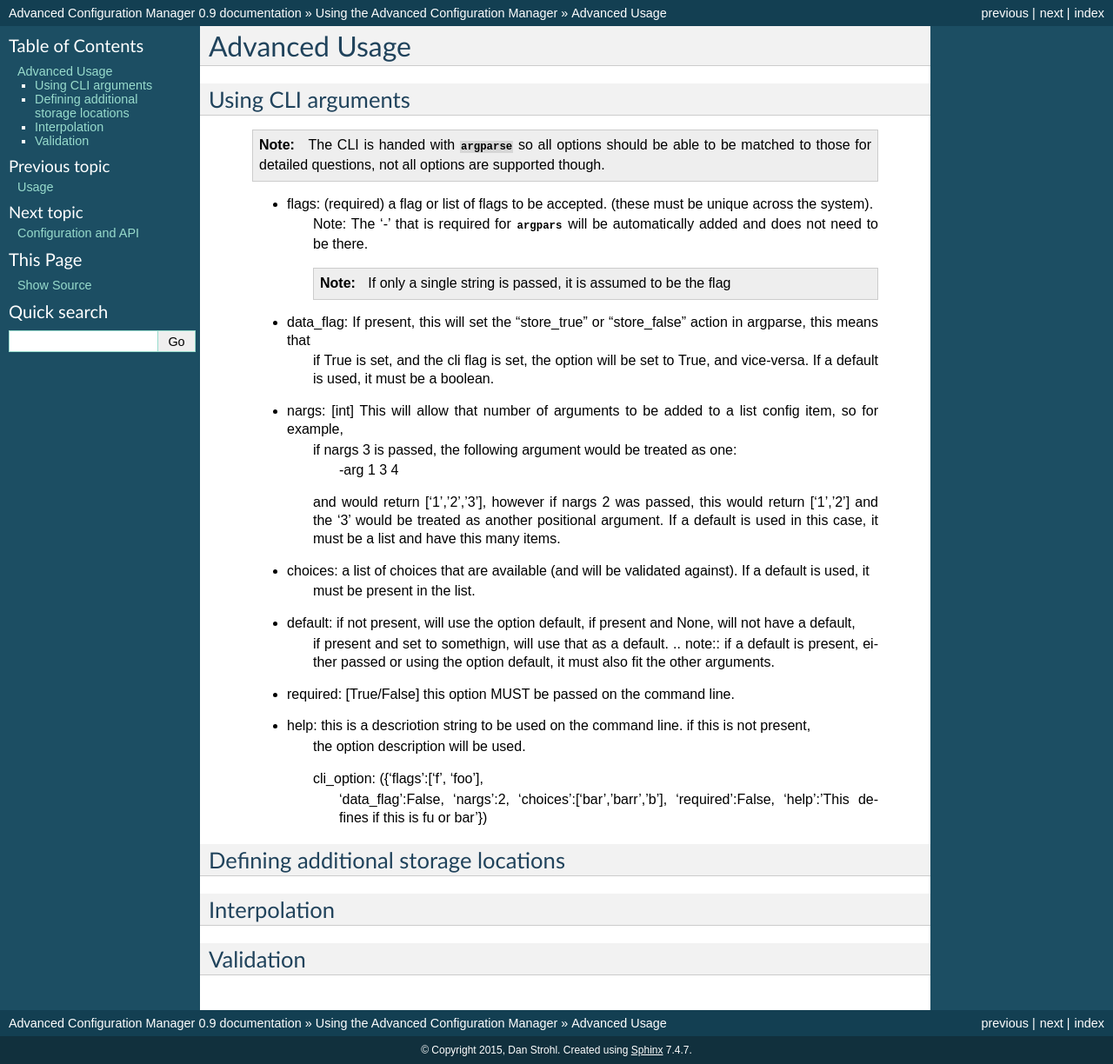
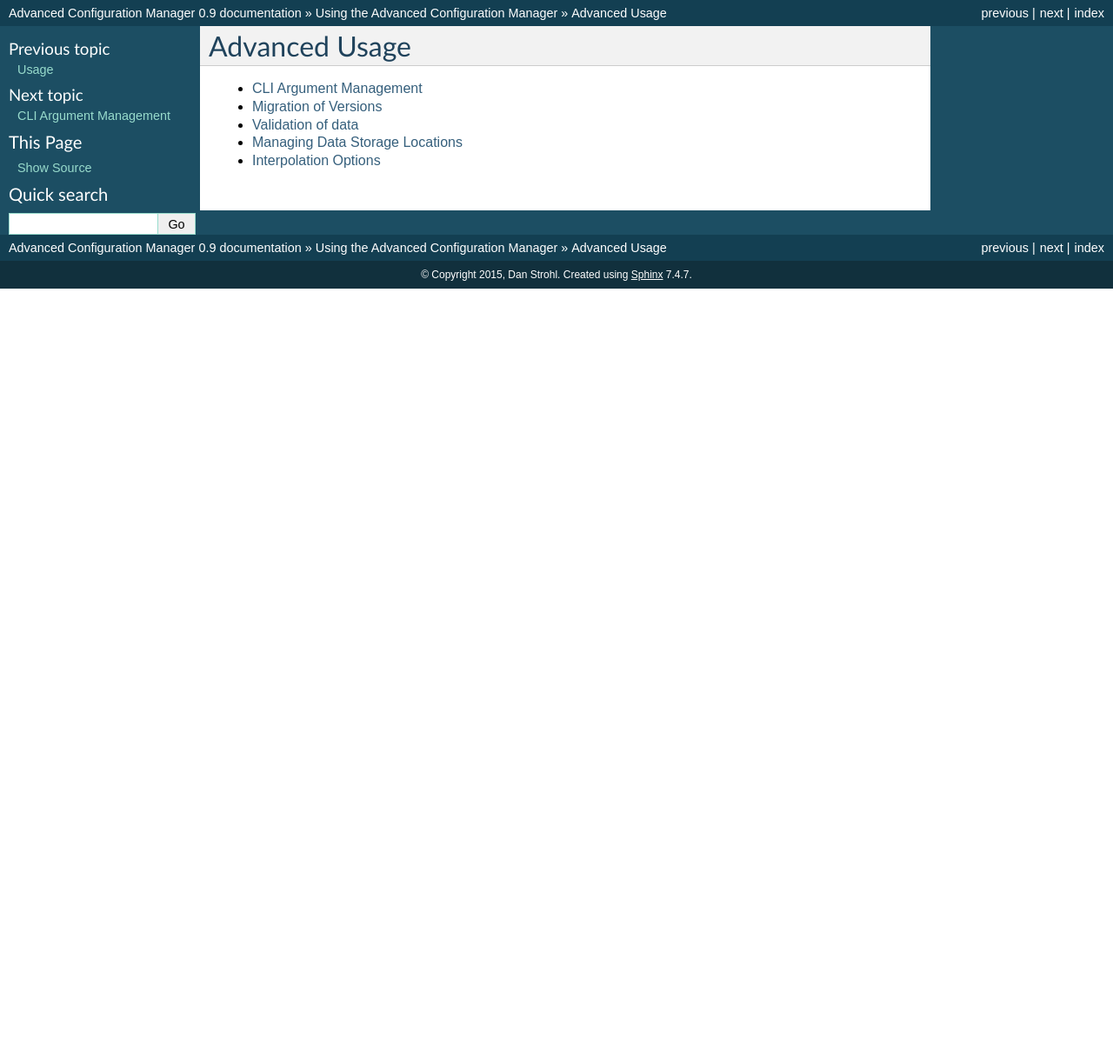
Before and after one commit to dstrohl/advanced_config_manager, a Sphinx documentation site: the page built from AdvConfigMgr/docs/docs/usage/advanced.rst, in a window 1280 px wide. Shown: the whole page at 87% size. Built offline with Sphinx 7.4.7, drawn with Linux system fonts in a browser that asks for light colours; after the commit the page ends 900 px from its top, so only the background shows below that.

Commit message:
updated docs

```diff
--- a/AdvConfigMgr/docs/docs/usage/advanced.rst
+++ b/AdvConfigMgr/docs/docs/usage/advanced.rst
@@ -1,51 +1,12 @@
 Advanced Usage
 ==============
 
-Using CLI arguments
--------------------
 
+.. toctree::
+   :maxdepth: 2
 
-            .. note:: The CLI is handed with :class:`argparse` so all options should be able to be matched to those for
-                detailed questions, not all options are supported though.
-
-            * flags: (required) a flag or list of flags to be accepted. (these must be unique across the system).
-                Note:  The '-' that is required for :class:`argpars` will be automatically added and does not need to
-                be there.
-
-                .. note::  If only a single string is passed, it is assumed to be the flag
-
-            * data_flag: If present, this will set the "store_true" or "store_false" action in argparse, this means that
-                if True is set, and the cli flag is set, the option will be set to True, and vice-versa.  If a default
-                is used, it must be a boolean.
-            * nargs: [int] This will allow that number of arguments to be added to a list config item, so for example,
-                if nargs 3 is passed, the following argument would be treated as one:
-                    -arg 1 3 4
-                and would return ['1','2','3'], however if nargs 2 was passed, this would return ['1','2'] and the '3'
-                would be treated as another positional argument.
-                If a default is used in this case, it must be a list and have this many items.
-            * choices: a list of choices that are available (and will be validated against).  If a default is used, it
-                must be present in the list.
-            * default: if not present, will use the option default, if present and None, will not have a default,
-                if present and set to somethign, will use that as a default.
-                .. note:: if a default is present, either passed or using the option default, it must also fit the other
-                arguments.
-            * required: [True/False] this option MUST be passed on the command line.
-            * help: this is a descriotion string to be used on the command line.  if this is not present,
-                the option description will be used.
-
-                cli_option: ({'flags':['f', 'foo'],
-                              'data_flag':False,
-                              'nargs':2,
-                              'choices':['bar','barr','b'],
-                              'required':False,
-                              'help':'This defines if this is fu or bar'})
-
-
-Defining additional storage locations
--------------------------------------
-
-Interpolation
--------------
-
-Validation
-----------
+   cli
+   migration
+   validation
+   storage
+   interpolation
--- /dev/null
+++ b/AdvConfigMgr/docs/docs/usage/interpolation.rst
@@ -0,0 +1,4 @@
+Interpolation Options
+=====================
+
+The system also handles interpolation (variable replacement).
--- /dev/null
+++ b/AdvConfigMgr/docs/docs/usage/migration.rst
@@ -0,0 +1,4 @@
+Migration of Versions
+=====================
+
+The system can help with migrating the data between versions.  This is done by subclassing the class
--- /dev/null
+++ b/AdvConfigMgr/docs/docs/usage/storage.rst
@@ -0,0 +1,5 @@
+Managing Data Storage Locations
+===============================
+
+Ths system can support multiple storage locations for the data, including handling data stored on local disk INI files,
+databases, and even passing the data in dictionary or list format.
--- /dev/null
+++ b/AdvConfigMgr/docs/docs/usage/validation.rst
@@ -0,0 +1,4 @@
+Validation of data
+==================
+
+If the data is going to be manipulated by users, the data can also be validated for accuracy.  This is done by
```
Also changed, not shown: AdvConfigMgr/docs/docs/usage/cli.rst (added, +44 -0 lines).
